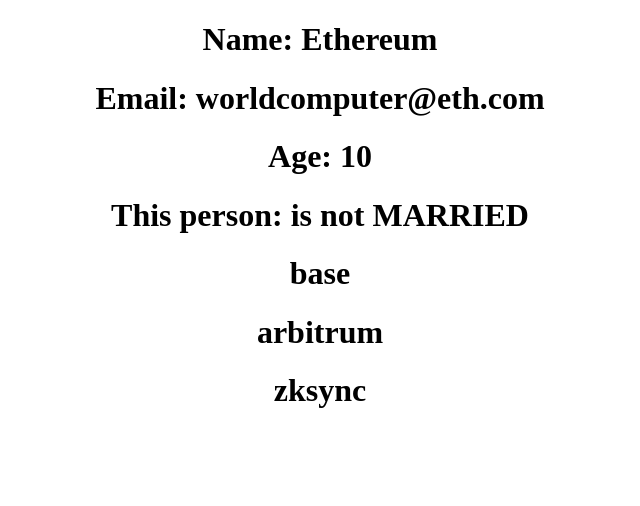
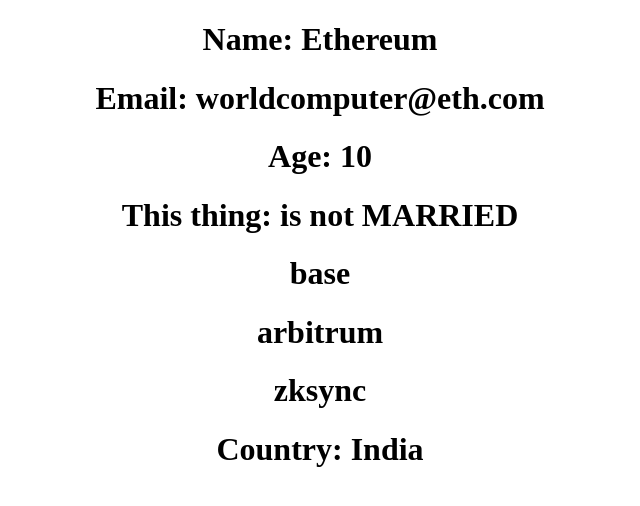
Before and after one commit to aravinth-in/learning-react, a React (Create React App) app: page / in a window 1280 px wide. Shown: the top 506 px of the page, without its empty margins (320-960 px from the left). Built offline with nearby package versions, Linux system fonts and the light colour scheme.

Commit message:
Add the types

```diff
--- a/src/App.tsx
+++ b/src/App.tsx
@@ -1,6 +1,6 @@
 import React from 'react';
 import './App.css';
-import { Person } from './components/Person';
+import { Person, Country } from './components/Person';
 
 function App() {
   return (
@@ -11,6 +11,7 @@
         age = {10}
         isMarried = {false}
         friends = {["base", "arbitrum", "zksync"]}
+        country = {Country.India}
       />
     </div>
   );
--- a/src/components/Person.tsx
+++ b/src/components/Person.tsx
@@ -1,13 +1,39 @@
-export const Person = (props) => {
+import { useState } from "react";
+
+interface Props{
+    name: string;
+    email : string;
+    age: number;
+    isMarried: boolean;
+    friends: string[];
+    country: Country;
+}
+
+export enum Country {
+    Brazil = "Brazil",
+    Canada = "Canada",
+    India = "India",
+}
+
+export const Person = (props: Props) => {
+    // const [state, setState] = useState<string>("");
+
+    /*
+    const getPrice = (name: string): number => {
+        return 10000;
+    }
+    */
+
     return (
         <div>
             <h1> Name: {props.name} </h1>
             <h1> Email: {props.email} </h1>
             <h1> Age: {props.age} </h1>
-            <h1> This person: {props.isMarried? "is" : "is not"} MARRIED</h1>
-            {props.friends.map((friend) => (
+            <h1> This thing: {props.isMarried? "is" : "is not"} MARRIED</h1>
+            {props.friends.map((friend: string) => (
                 <h1> {friend} </h1>
             )) }
+            <h1> Country: {props.country} </h1>
         </div>
     );
 }
```
